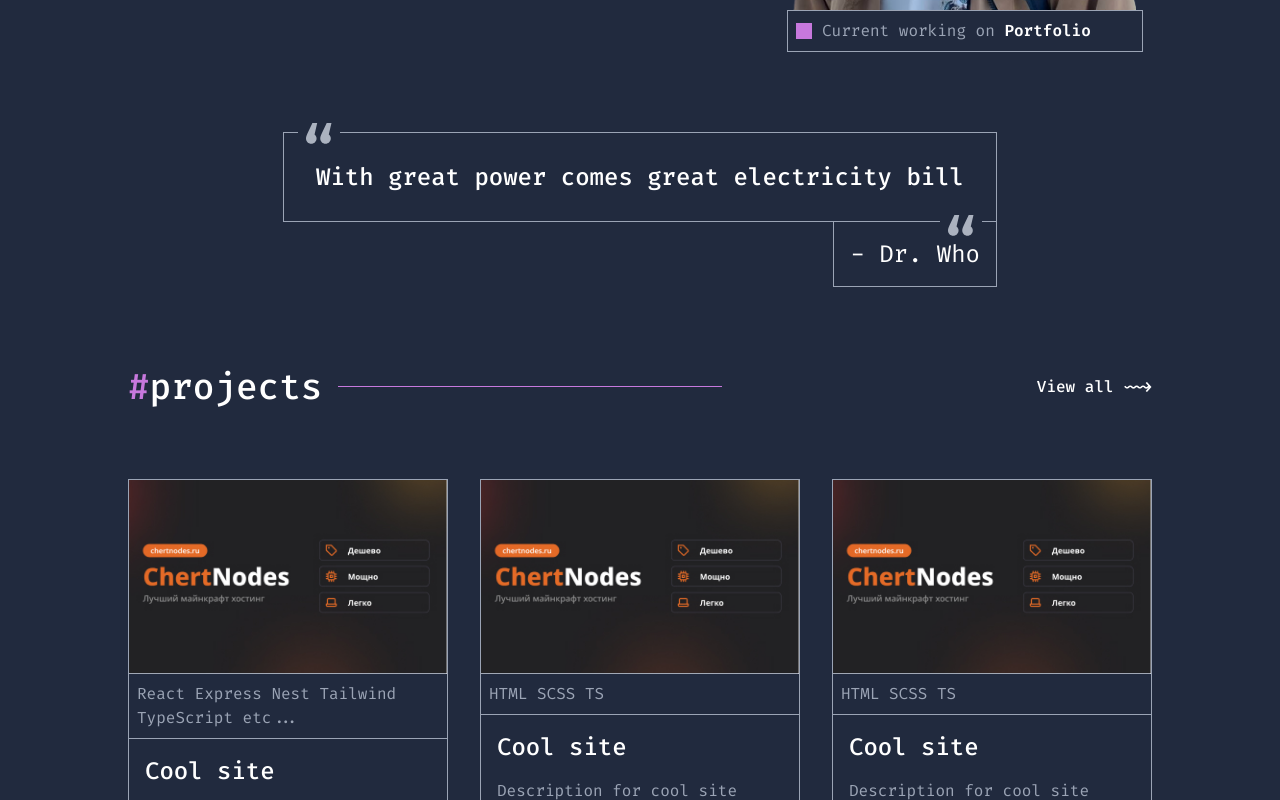
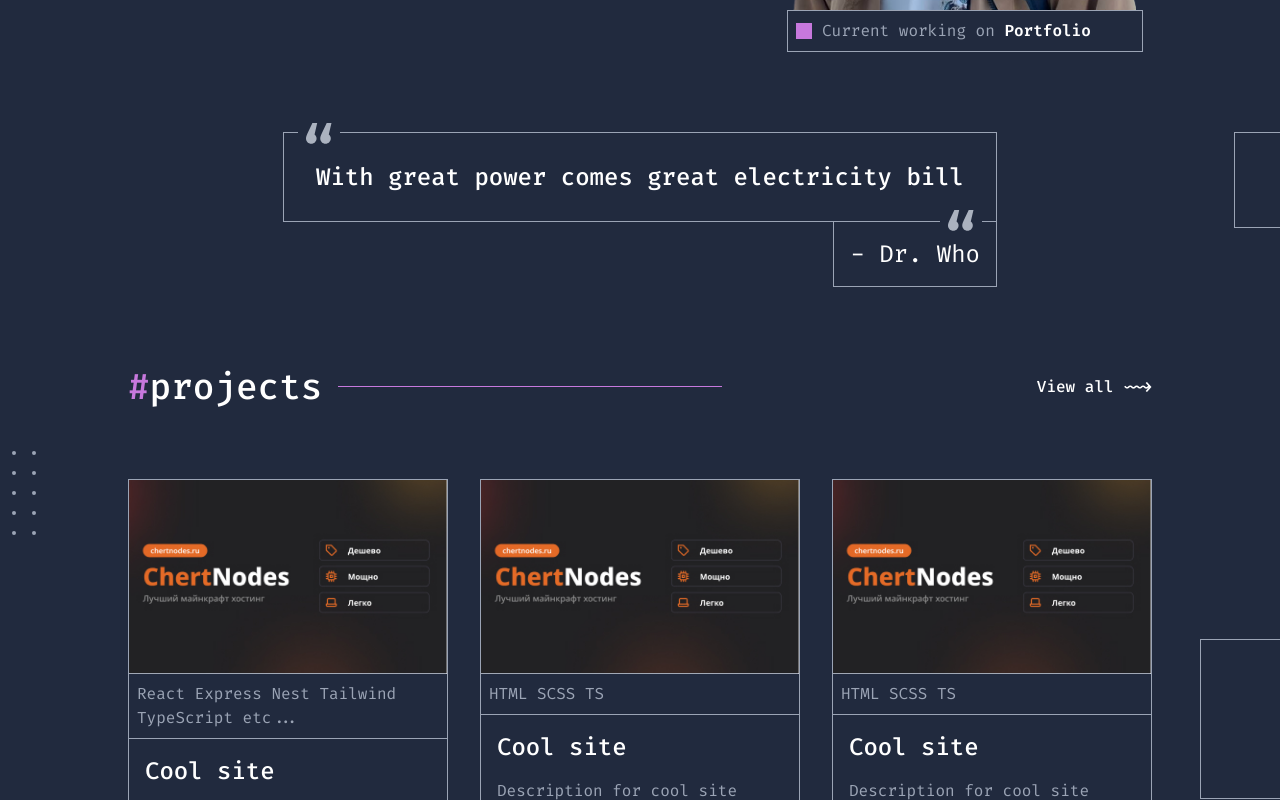
Before and after one commit to Pavel-Horol/portfolio, a React (Vite) app: page / in a window 1280 px wide. Shown: the part 460-1260 px from the top of the page. Built offline with nearby package versions, Linux system fonts and the light colour scheme.

Commit message:
decoration for home page created

```diff
--- a/src/components/AnimateOnScroll.tsx
+++ b/src/components/AnimateOnScroll.tsx
@@ -30,7 +30,7 @@ interface AnimateOnScrollProps { children: React.ReactNode, variant?: 'top' | 'b
 const AnimateOnScroll: React.FC<AnimateOnScrollProps> = ({ children, variant = 'bottom' }) => {
     const { ref, inView } = useInView({
         triggerOnce: true,
-        threshold: 0.3,
+        threshold: 0.5,
     });
 
     return (
--- a/src/components/Quote.tsx
+++ b/src/components/Quote.tsx
@@ -1,13 +1,33 @@
+import { motion } from "framer-motion";
+import AnimateOnScroll from "./AnimateOnScroll.tsx";
+
 const Quote = () => {
     return (
-        <div className=" mx-auto w-fit flex flex-col">
+        <>
+            <motion.div
+                variants={{
+                    hidden: { x: 150 },
+                    show: { x: 50 },
+                }}
+                initial="hidden"
+                animate="show"
+                transition={{ duration: 0.7 }}
+                viewport={{ once: true, amount: 0.1 }}
+                className={`hidden lg:block absolute right-0 translate-x-1/2 border size-24 z-30 `}></motion.div>
+            <AnimateOnScroll variant="right">
+                <div
+                    className=" mx-auto w-fit flex flex-col">
                     <div className="p-8 border border-gray quote-block">
-                <p className="font-medium text-[24px] text-white">With great power comes great electricity bill</p>
+                        <p className="font-medium text-[24px] text-white">With great power comes great electricity
+                            bill</p>
                     </div>
                     <div className="border-b border-l border-r p-4 self-end">
                         <p className="font-normal md:text-2xl text-white">- Dr. Who</p>
                     </div>
                 </div>
+
+            </AnimateOnScroll>
+        </>
     );
 };
 
--- a/src/index.css
+++ b/src/index.css
@@ -62,7 +62,7 @@
         content: url('assets/quote.svg');
     }
     .quote-block::after {
-        @apply absolute p-2 pb-0 bg-background lg:bottom-[-25%]  bottom-[-10%] min-[320px]:bottom-[-13%] sm:bottom-[-15%] right-[2%]  max-[325px]:bottom-[-10%] ;
+        @apply absolute p-2 pb-0 bg-background lg:bottom-[-20%]  bottom-[-10%] min-[320px]:bottom-[-13%] sm:bottom-[-15%] right-[2%]  max-[325px]:bottom-[-10%] ;
         content: url('assets/quote.svg');
     }
     .box-gray {
--- a/src/pages/Home.tsx
+++ b/src/pages/Home.tsx
@@ -4,6 +4,7 @@ import AnimateOnScroll from "../components/AnimateOnScroll.tsx";
 import SkillSection from "../sections/SkillSection.tsx";
 import AboutMeSection from "../sections/AboutMeSection.tsx";
 import ContactsSection from "../sections/ContactsSection.tsx";
+import {Dots} from "../components/Dots.tsx";
 
 const Home = () => {
 
@@ -11,18 +12,31 @@ const Home = () => {
         <div className="flex flex-col gap-20 max-w-2xl lg:max-w-7xl -z-20 mx-auto">
             <HeroSection/>
             <div className="max-sm:hidden flex flex-col gap-20 ">
+                <div>
+                    <div className=" hidden lg:block absolute left-0 translate-y-full translate-x-3"><Dots rows={5} columns={2}/> </div>
+                    <div className=" hidden lg:block absolute border size-40 right-0 translate-x-1/2 translate-y-[170%]"/>
                     <AnimateOnScroll variant="right">
                         <ProjectSection/>
                     </AnimateOnScroll>
+                </div>
+                <div>
                     <AnimateOnScroll variant="left">
                         <SkillSection/>
                     </AnimateOnScroll>
+                </div>
+                <div>
+                    <div className=" hidden lg:block absolute left-0 -translate-x-1/2 translate-y-[150%] size-40 border"></div>
+                    <div className=" hidden lg:block absolute right-0 translate-y-[550%]"><Dots rows={5} columns={4}/></div>
                     <AnimateOnScroll variant="right">
                         <AboutMeSection/>
                     </AnimateOnScroll>
+                </div>
+                <div>
+                    <div className="hidden lg:block absolute left-0 translate-y-[110%]"><Dots rows={5} columns={3}/> </div>
                     <AnimateOnScroll variant="left">
                         <ContactsSection/>
                     </AnimateOnScroll>
+                </div>
             </div>
         </div>
     );
--- a/src/sections/HeroSection.tsx
+++ b/src/sections/HeroSection.tsx
@@ -1,15 +1,15 @@
 import { motion } from "framer-motion";
 import Portrait from "../components/Portrait.tsx";
 import Quote from "../components/Quote.tsx";
-const fadeInUp = {
+export const fadeInUp = {
     hidden: { opacity: 0, y: 50 },
     show: { opacity: 1, y: 0 },
 };
-const fadeInDown = {
+export const fadeInDown = {
     hidden: { opacity: 0, y: -100 },
     show: { opacity: 1, y: 0 },
 };
-const fadeInRight = {
+export const fadeInRight = {
     hidden: { opacity: 0, x: 150 },
     show: { opacity: 1, x: 0 },
 }
@@ -41,13 +41,7 @@ export const HeroSection = () => {
                     <Portrait/>
                 </motion.div>
             </motion.div>
-            <motion.div
-                variants={fadeInRight}
-                initial="hidden"
-                animate="show"
-                transition={{ duration: 1 }}
-                viewport={{ once: true, amount: 0.1 }}
-            >
+            <motion.div>
                 <Quote/>
             </motion.div>
         </div>
```
Also changed, not shown: src/sections/AboutMeSection.tsx (+14 -3 lines), src/sections/ContactsSection.tsx (+6 -3 lines), src/sections/ProjectSection.tsx (+6 -2 lines), src/assets/me.png. Lines whose indentation alone changed are shown as unchanged.
